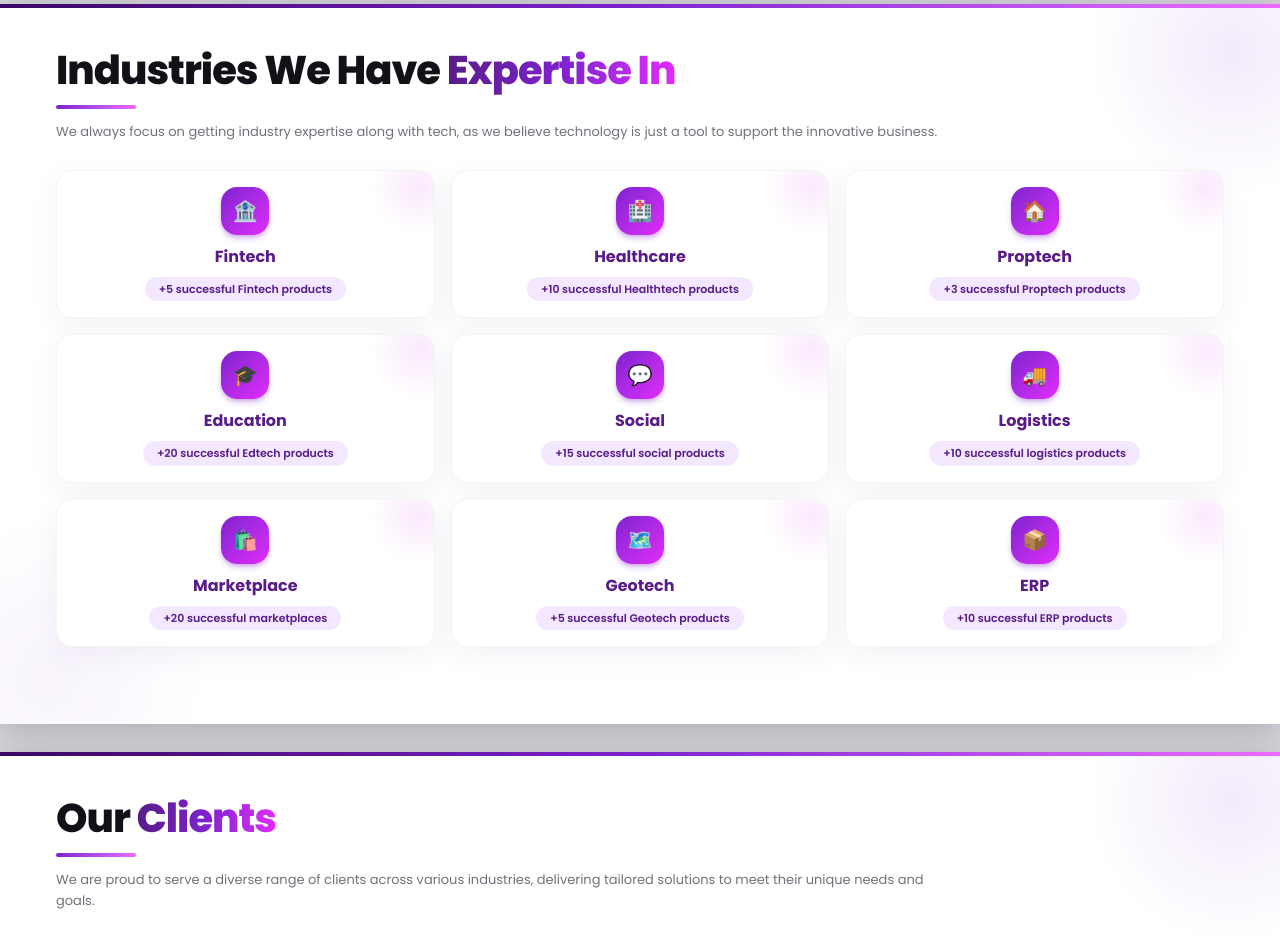
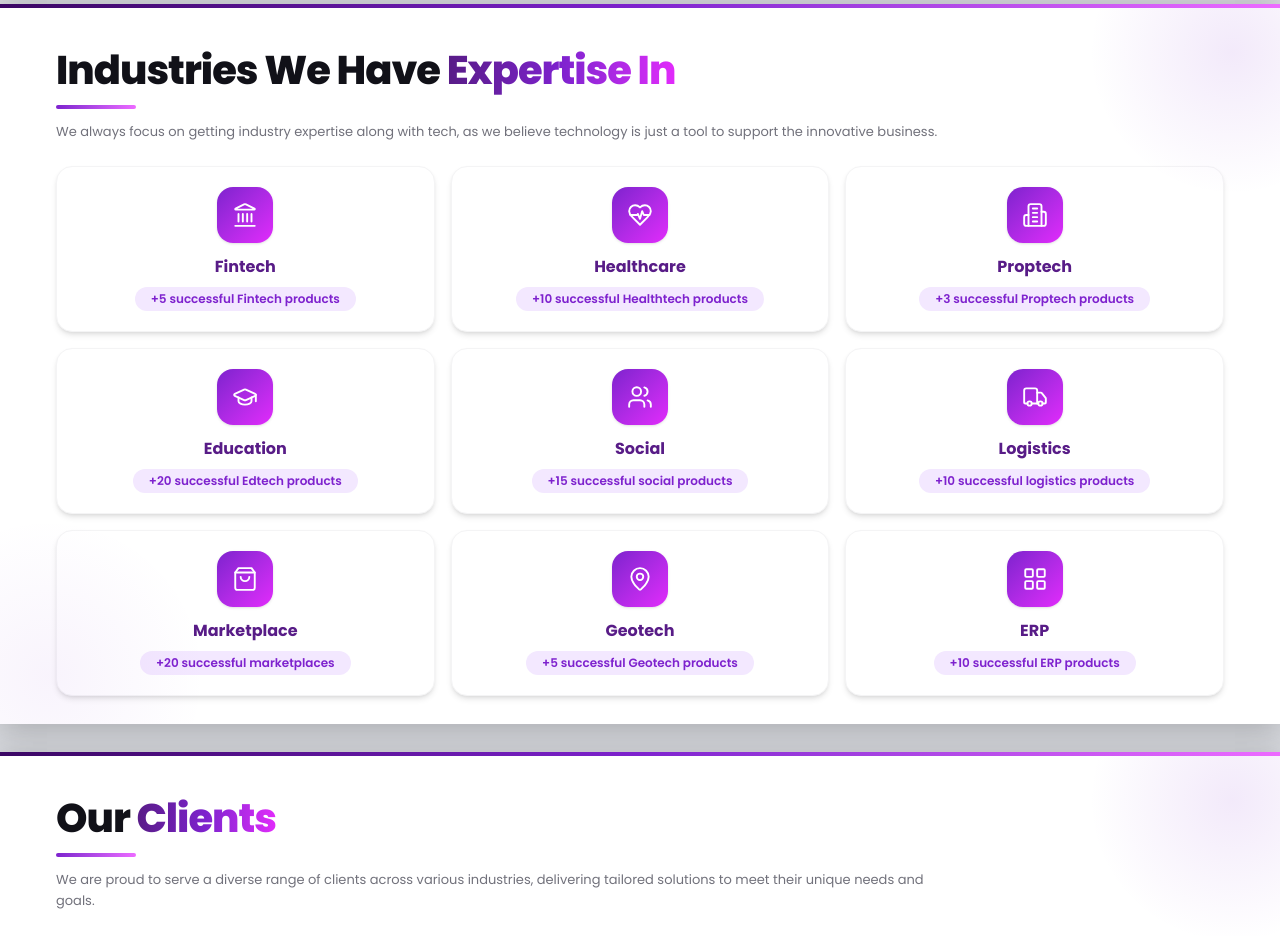
Before and after one commit to nirmalmhjr/brochure-plex-bit, a React (Vite) app: page / in a window 1280 px wide. Shown: the part 5260-6196 px from the top of the page. Built offline with nearby package versions, Linux system fonts and the light colour scheme.

Commit message:
fix: add icons in Industries we have Expertise in section

```diff
--- a/package.json
+++ b/package.json
@@ -11,6 +11,7 @@
   },
   "dependencies": {
     "@tailwindcss/vite": "^4.3.0",
+    "lucide-react": "^0.511.0",
     "react": "^19.2.6",
     "react-dom": "^19.2.6",
     "tailwindcss": "^4.3.0"
--- a/src/components/templates/IconCardGridPage.tsx
+++ b/src/components/templates/IconCardGridPage.tsx
@@ -1,11 +1,11 @@
+import type { LucideIcon } from "lucide-react";
 import Page, { type PageProps } from "../layout/Page";
 import PageHeader from "../layout/PageHeader";
 
 export interface IconCard {
-  icon: string;
+  icon: LucideIcon;
   title: string;
   desc?: string;
-  /** Small highlighted line under the description, e.g. "+5 products". */
   meta?: string;
 }
 
@@ -16,7 +16,6 @@ export interface IconCardGridPageProps extends Pick<PageProps, "pageNumber"> {
   subtitle?: string;
   items: IconCard[];
   columns?: 2 | 3 | 4;
-  /** "row" = icon beside title (default). "tile" = centered showcase tile. */
   variant?: "row" | "tile";
 }
 
@@ -26,10 +25,6 @@ const colClass = {
   4: "grid-cols-4",
 } as const;
 
-/**
- * The workhorse template: a grid of icon cards.
- * Used for: Services, Why Choose Us, Vision & Mission, Industries, …
- */
 export default function IconCardGridPage({
   pageNumber,
   title,
@@ -46,32 +41,29 @@ export default function IconCardGridPage({
     return (
       <Page pageNumber={pageNumber}>
         <PageHeader title={title} highlight={highlight} kicker={kicker} subtitle={subtitle} />
-        <div className={`grid ${colClass[columns]} gap-4 px-14 pt-7`}>
-          {items.map((item) => (
+        <div className={`grid ${colClass[columns]} gap-4 px-14 pt-6`}>
+          {items.map((item) => {
+            const Icon = item.icon;
+            return (
               <div
                 key={item.title}
-              className="group relative overflow-hidden rounded-2xl border border-zinc-100 bg-white p-4 text-center shadow-[0_8px_30px_rgba(59,7,100,0.06)]"
+                className="rounded-2xl border border-zinc-100 bg-white p-5 text-center shadow-md"
               >
-              {/* faint corner glow */}
-              <div
-                aria-hidden
-                className="pointer-events-none absolute -right-8 -top-8 size-24 rounded-full"
-                style={{ background: "radial-gradient(circle, rgba(217,70,239,.12), transparent 70%)" }}
-              />
-              <span className="mx-auto grid size-12 place-items-center rounded-2xl bg-gradient-to-br from-brand to-fuchsia-500 text-xl text-white shadow-md shadow-brand/30">
-                {item.icon}
-              </span>
-              <h3 className="mt-2.5 text-[16px] font-bold text-brand-dark">{item.title}</h3>
+                <div className="mx-auto flex size-14 items-center justify-center rounded-2xl bg-gradient-to-br from-brand to-fuchsia-500 shadow-sm">
+                  <Icon size={26} strokeWidth={1.75} className="text-white" />
+                </div>
+                <h3 className="mt-3 text-base font-bold text-brand-dark">{item.title}</h3>
                 {item.meta && (
-                <span className="mt-2 inline-block rounded-full bg-brand-soft px-3.5 py-1 text-[11px] font-semibold text-brand-dark">
+                  <span className="mt-2 inline-block rounded-full bg-brand-soft px-4 py-1 text-xs font-semibold text-brand">
                     {item.meta}
                   </span>
                 )}
                 {item.desc && (
-                <p className="mt-2 text-[12px] leading-relaxed text-zinc-500">{item.desc}</p>
+                  <p className="mt-2 text-xs leading-relaxed text-zinc-500">{item.desc}</p>
                 )}
               </div>
-          ))}
+            );
+          })}
         </div>
       </Page>
     );
@@ -80,37 +72,33 @@ export default function IconCardGridPage({
   return (
     <Page pageNumber={pageNumber}>
       <PageHeader title={title} highlight={highlight} kicker={kicker} subtitle={subtitle} />
-
       <div className={`grid ${colClass[columns]} gap-5 px-14 pt-8`}>
-        {items.map((item) => (
+        {items.map((item) => {
+          const Icon = item.icon;
+          return (
             <div
               key={item.title}
-            className={`rounded-2xl border border-zinc-100 bg-white shadow-[0_8px_30px_rgba(59,7,100,0.06)] ${
-              dense ? "p-4" : "p-6"
-            }`}
+              className={`rounded-2xl border border-zinc-100 bg-white shadow-md ${dense ? "p-4" : "p-6"}`}
             >
               <div className="flex items-center gap-3">
-              <span
-                className={`grid shrink-0 place-items-center rounded-xl bg-gradient-to-br from-brand to-fuchsia-500 text-white shadow-md shadow-brand/30 ${
-                  dense ? "size-9 text-base" : "size-12 text-xl"
-                }`}
+                <div
+                  className={`flex shrink-0 items-center justify-center rounded-xl bg-gradient-to-br from-brand to-fuchsia-500 shadow-sm ${dense ? "size-9" : "size-12"}`}
                 >
-                {item.icon}
-              </span>
-              <h3 className={`font-bold text-brand-dark ${dense ? "text-[15px]" : "text-[17px]"}`}>
+                  <Icon size={dense ? 18 : 22} strokeWidth={1.75} className="text-white" />
+                </div>
+                <h3 className={`font-bold text-brand-dark ${dense ? "text-sm" : "text-lg"}`}>
                   {item.title}
                 </h3>
               </div>
               {item.desc && (
-              <p className="mt-3 text-[12.5px] leading-relaxed text-zinc-500">
-                {item.desc}
-              </p>
+                <p className="mt-3 text-xs leading-relaxed text-zinc-500">{item.desc}</p>
               )}
               {item.meta && (
-              <p className="mt-2 text-[12px] font-semibold text-brand">{item.meta}</p>
+                <p className="mt-2 text-xs font-semibold text-brand">{item.meta}</p>
               )}
             </div>
-        ))}
+          );
+        })}
       </div>
     </Page>
   );
--- a/src/data/brochure.ts
+++ b/src/data/brochure.ts
@@ -4,6 +4,18 @@
  *
 
  */
+
+import {
+  Landmark,
+  HeartPulse,
+  Building2,
+  GraduationCap,
+  Users,
+  Truck,
+  ShoppingBag,
+  MapPin,
+  LayoutGrid,
+} from "lucide-react";
 
 export const company = {
   name: "Plex Bit Infosystems",
@@ -156,15 +168,15 @@ export const services = [
 ];
 
 export const industries = [
-  { icon: "🏦", title: "Fintech", meta: "+5 successful Fintech products" },
-  { icon: "🏥", title: "Healthcare", meta: "+10 successful Healthtech products" },
-  { icon: "🏠", title: "Proptech", meta: "+3 successful Proptech products" },
-  { icon: "🎓", title: "Education", meta: "+20 successful Edtech products" },
-  { icon: "💬", title: "Social", meta: "+15 successful social products" },
-  { icon: "🚚", title: "Logistics", meta: "+10 successful logistics products" },
-  { icon: "🛍️", title: "Marketplace", meta: "+20 successful marketplaces" },
-  { icon: "🗺️", title: "Geotech", meta: "+5 successful Geotech products" },
-  { icon: "📦", title: "ERP", meta: "+10 successful ERP products" },
+  { icon: Landmark,       title: "Fintech",      meta: "+5 successful Fintech products" },
+  { icon: HeartPulse,     title: "Healthcare",   meta: "+10 successful Healthtech products" },
+  { icon: Building2,      title: "Proptech",     meta: "+3 successful Proptech products" },
+  { icon: GraduationCap,  title: "Education",    meta: "+20 successful Edtech products" },
+  { icon: Users,          title: "Social",       meta: "+15 successful social products" },
+  { icon: Truck,          title: "Logistics",    meta: "+10 successful logistics products" },
+  { icon: ShoppingBag,    title: "Marketplace",  meta: "+20 successful marketplaces" },
+  { icon: MapPin,         title: "Geotech",      meta: "+5 successful Geotech products" },
+  { icon: LayoutGrid,     title: "ERP",          meta: "+10 successful ERP products" },
 ];
 
 /* ------------------------------ Workflow ------------------------------ */
```
Also changed, not shown: src/components/templates/WhyChooseUsPage.tsx (+7 -2 lines), 1 other file (tests, documents, lock files or other folders). Lines whose indentation alone changed are shown as unchanged.
